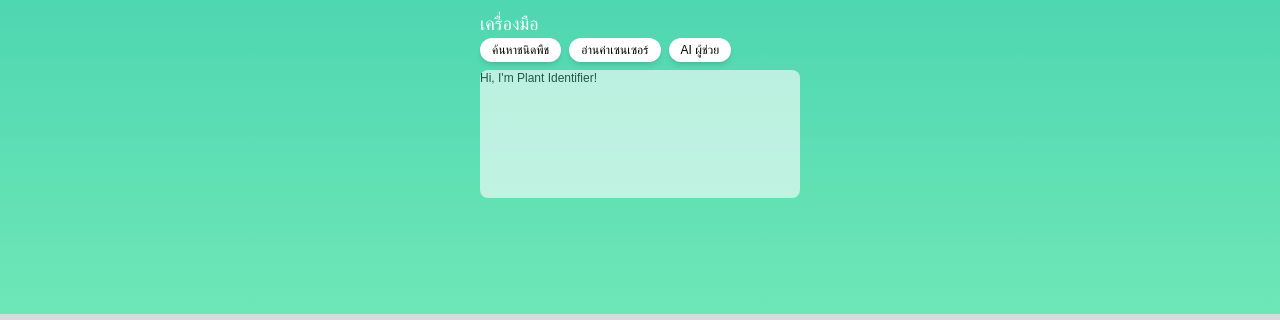
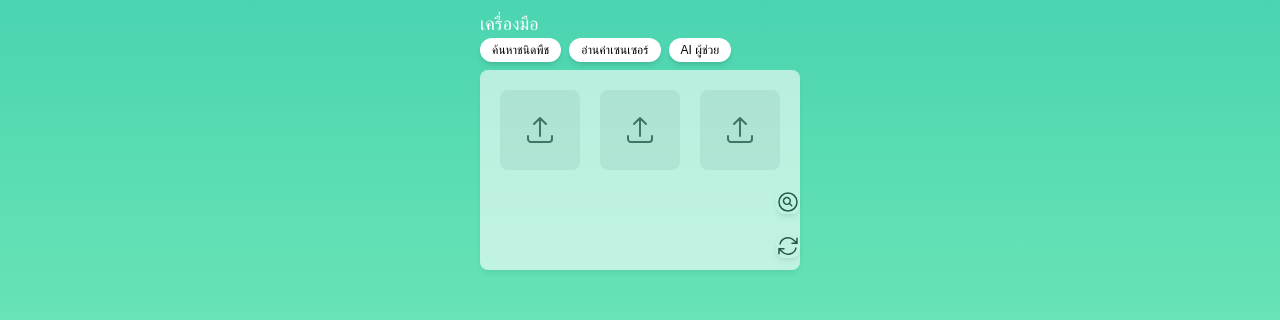
Before and after one commit to EmbedLabProject/pruchaya-frontend, a Next.js app: page / in a window 1280 px wide. Shown: the part 578-898 px from the top of the page. Built offline with nearby package versions, Linux system fonts and the light colour scheme; no server answers; a web font is replaced by a local one.

Commit message:
add Identify plant upload box, reload, search

```diff
--- a/src/component/tools/identifyplant.tsx
+++ b/src/component/tools/identifyplant.tsx
@@ -1,11 +1,37 @@
+
+import { ArrowUpTrayIcon } from "@heroicons/react/24/outline";
+import { ArrowPathIcon } from "@heroicons/react/24/outline";
+import { MagnifyingGlassCircleIcon } from "@heroicons/react/24/outline";
 
 function IdentifyPlant(props: any){
+
+    function handleFile(isExpert: boolean){
+
+    }
 
     // FILL CODE INSIDE THE RETURN STATEMENT
     return (<>
 
-        <div className="w-80 h-32 bg-white rounded-lg opacity-60 mb-5">
-            <p className="text-xs text-black">Hi, I'm Plant Identifier!</p>
+        <div className="w-80 h-35 bg-white rounded-lg opacity-60 mb-5 shadow-md">
+            <ul className="list-none mx-5 my-5 flex flex-col sm:flex-row items-center gap-5 content-stretch">
+                <button onClick={() => handleFile(false)} className={"flex flex-row items-center justify-center gap-3 w-20 h-20 bg-neutral-200 rounded-lg opacity-80" }>
+                <ArrowUpTrayIcon className="w-8 h-8"/>
+            </button>
+            <button onClick={() => handleFile(false)} className={"flex flex-row items-center justify-center gap-3 w-20 h-20 bg-neutral-200 rounded-lg opacity-80"}>
+                <ArrowUpTrayIcon className="w-8 h-8"/>
+            </button>
+            <button onClick={() => handleFile(false)} className={"flex flex-row items-center justify-center gap-3 w-20 h-20 bg-neutral-200 rounded-lg opacity-80"}>
+                <ArrowUpTrayIcon className="w-8 h-8"/>
+            </button>
+            </ul>
+            <div className="w-80 mb-3 grid justify-items-end content-center gap-5">
+                <button className="items-center justify-center rounded-lg shadow-md w-6 h-6">
+                    <MagnifyingGlassCircleIcon className="w-6 h-6 "/>
+                </button>
+                <button className="items-center justify-center rounded-lg shadow-md w-6 h-6">
+                    <ArrowPathIcon className="w-6 h-6"/>
+                </button>
+            </div>
         </div>
 
 
```
Also changed, not shown: 1 other file (tests, documents, lock files or other folders).
